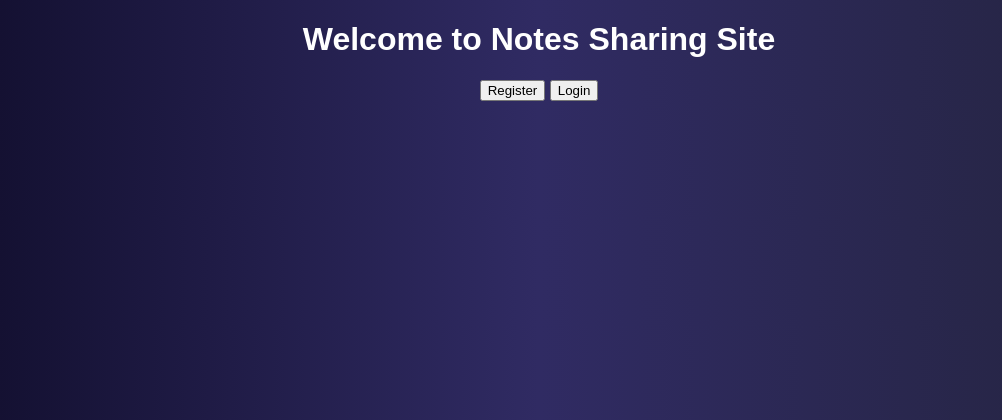
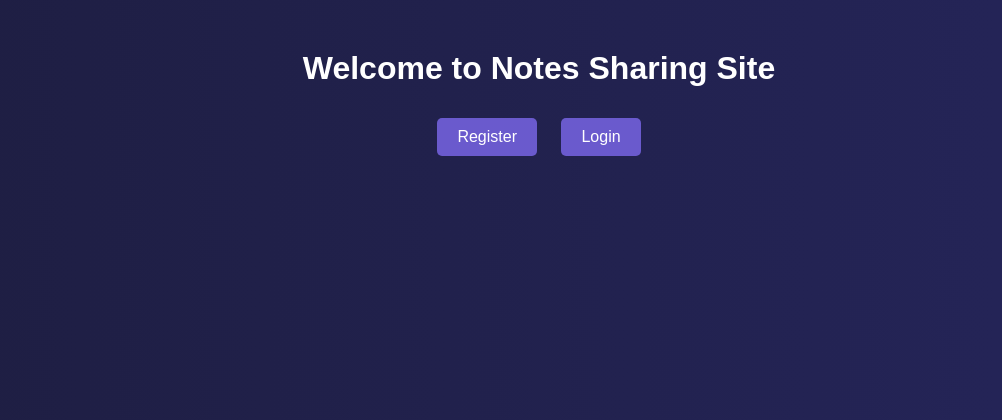
Before and after one commit to samudhan2008/Notes-Sharing-Site-Test, a Flask app: page / in a window 1280 px wide. Shown: the top 420 px of the page, without its empty margins (101-1103 px from the left). Run offline with Flask 3, Linux system fonts and the light colour scheme; some libraries are stand-ins or nearby versions.

Commit message:
Update styles.css

```diff
--- a/static/css/styles.css
+++ b/static/css/styles.css
@@ -1,6 +1,30 @@
 body {
+    text-align: center;
+    background: linear-gradient(to right, #1e1e42, #25255a);
+    color: white;
     font-family: Arial, sans-serif;
-    background: linear-gradient(90deg, #0f0c29, #302b63, #24243e);
+}
+
+h1 {
+    margin-top: 50px;
+}
+
+.button-container {
+    margin-top: 20px;
+}
+
+.btn {
+    background-color: #6a5acd;
     color: white;
-    text-align: center;
+    border: none;
+    padding: 10px 20px;
+    margin: 10px;
+    font-size: 16px;
+    cursor: pointer;
+    border-radius: 5px;
+    transition: 0.3s;
 }
+
+.btn:hover {
+    background-color: #483d8b;
+}
```
